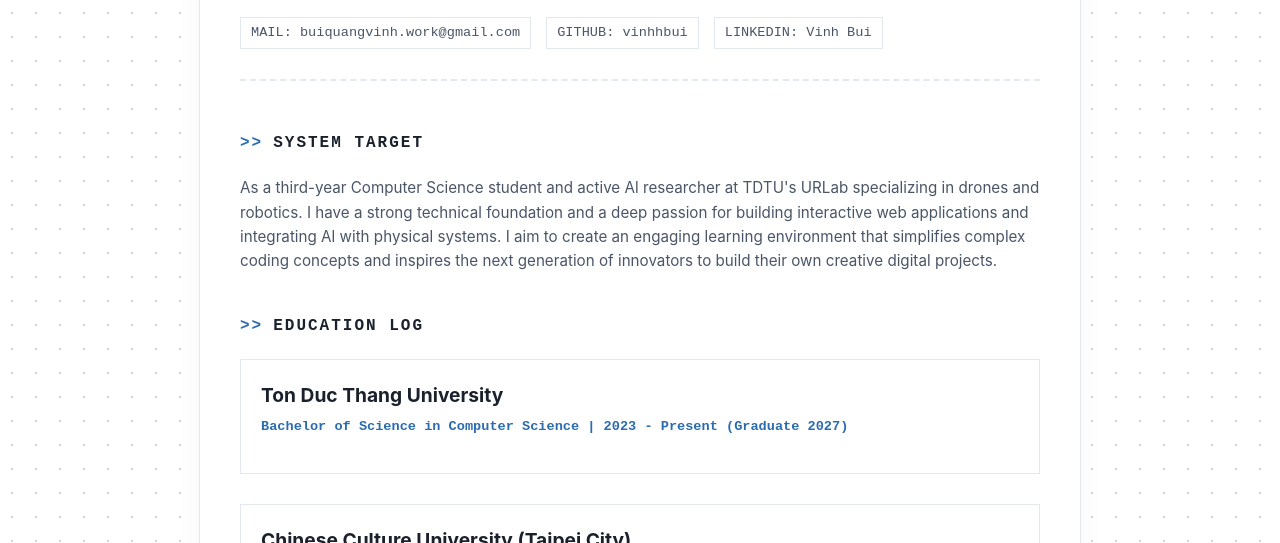
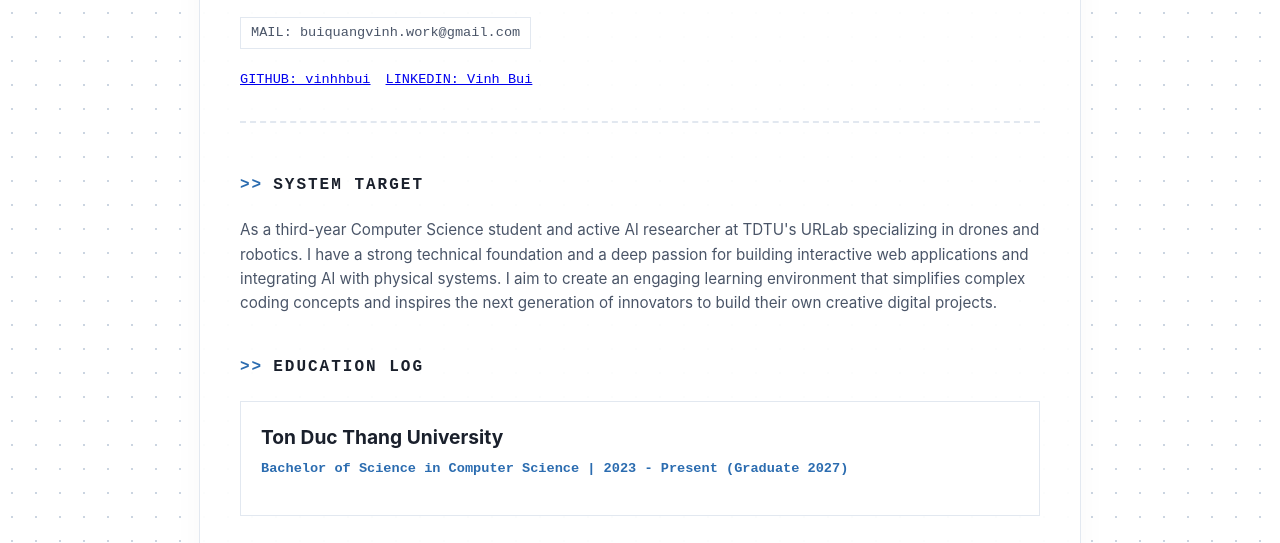
Before and after one commit to vinhhbui/vinhhbui.github.io, a plain HTML site: page index.html in a window 1280 px wide. Shown: the part 191-734 px from the top of the page. Drawn offline with Linux system fonts and the light colour scheme.

Commit message:
Update index.html

```diff
--- a/index.html
+++ b/index.html
@@ -188,8 +188,11 @@
         <div class="role"> AI/ML ENGINEER</div>
         <div class="contact">
             <span>MAIL: buiquangvinh.work@gmail.com</span>
-            <span>GITHUB: vinhhbui</span>
-            <span>LINKEDIN: Vinh Bui</span>
+        </div>
+        <div class="contact">
+            <a href="https://github.com/vinhhbui" target="_blank">GITHUB: vinhhbui</a>
+            <a href="https://www.linkedin.com/in/vinhh-bui/" target="_blank">LINKEDIN: Vinh Bui</a>
+
         </div>
     </header>
 
@@ -245,8 +248,6 @@
     <div class="section">
         <h2>Tech Stack & Skills</h2>
         <div class="skills-grid">
-            <span class="tag">ENG: IELTS 6.5</span>
-            <span class="tag">CHN: HSK 2</span>
             <span class="tag">HTML/CSS</span>
             <span class="tag">JavaScript</span>
             <span class="tag">PHP</span>
```
